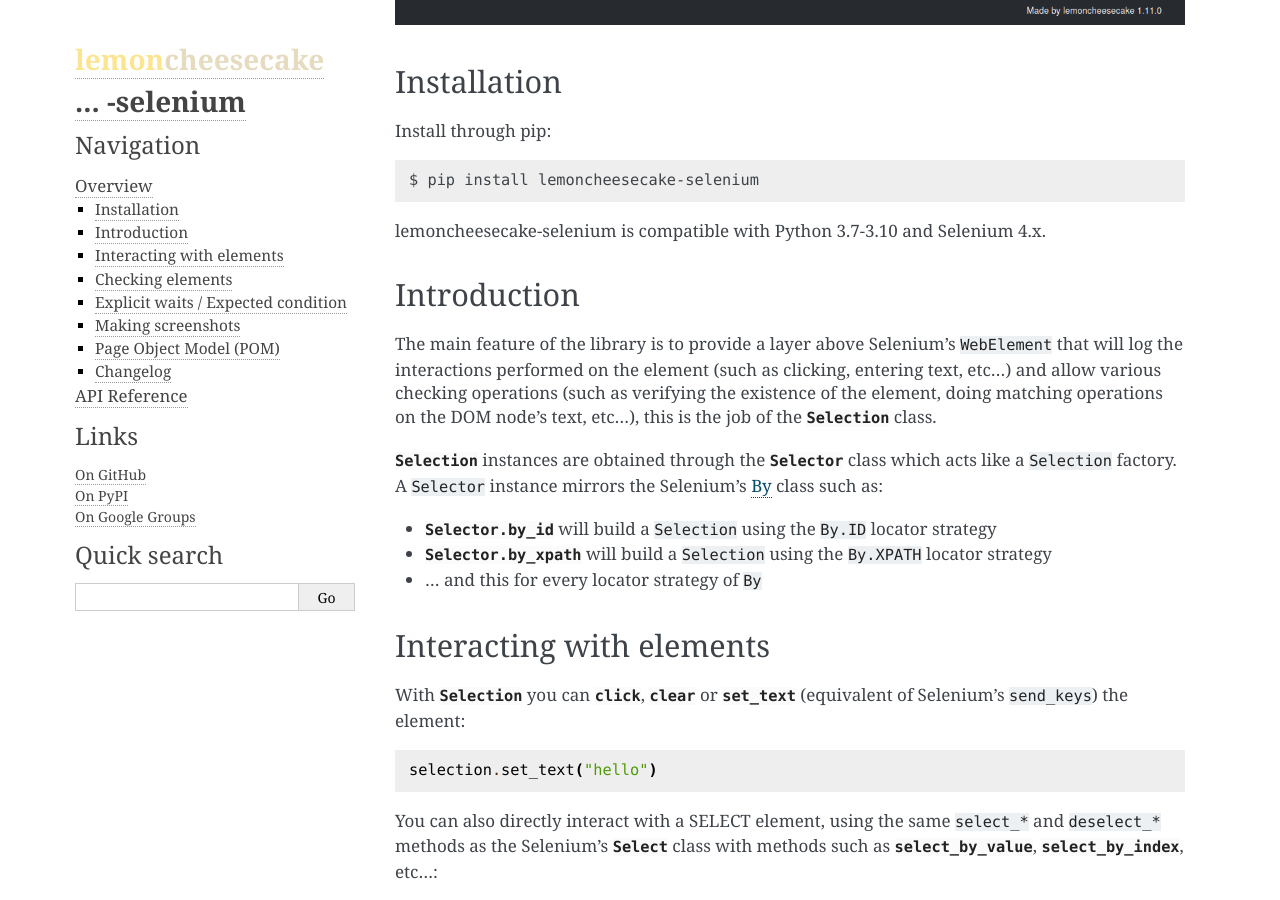
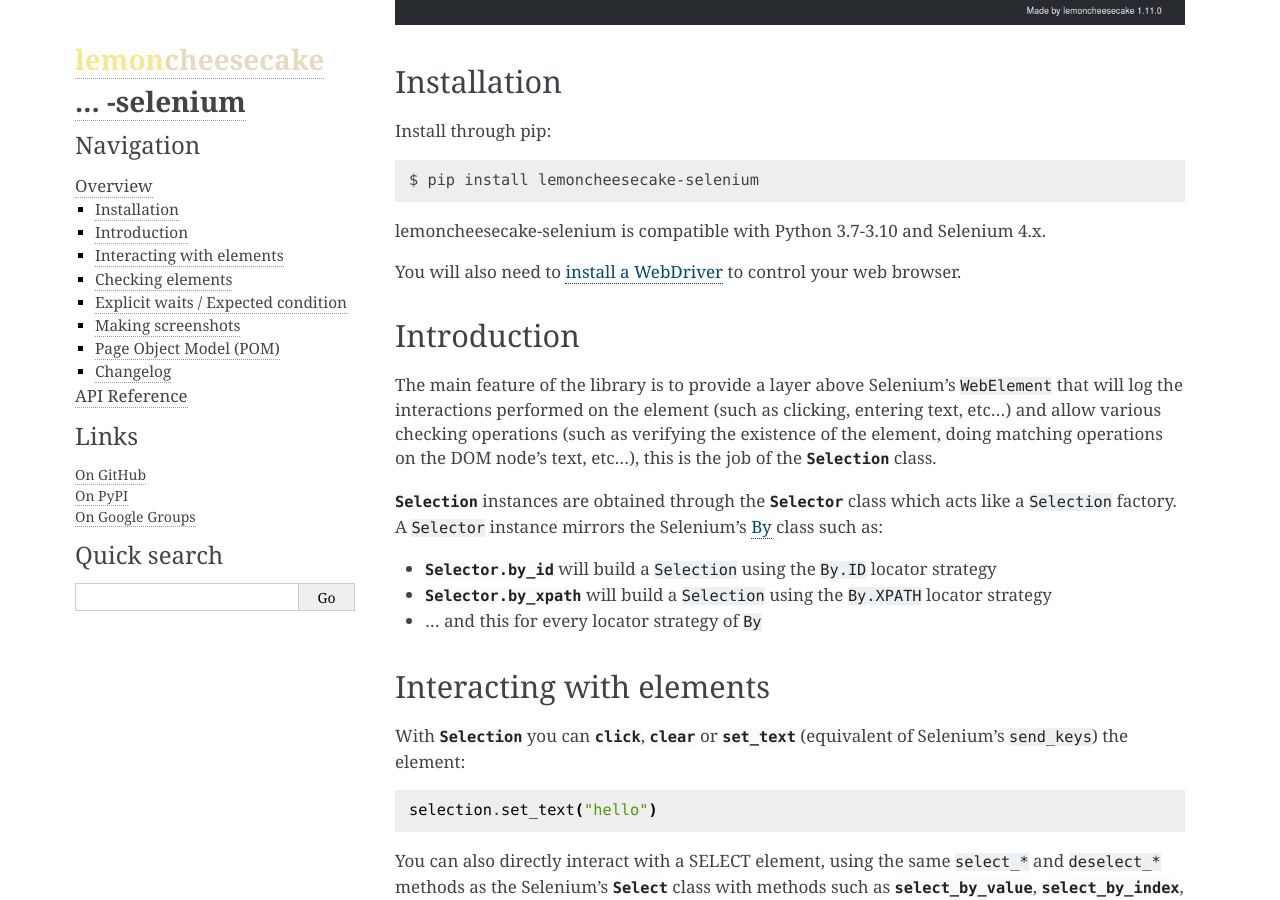
Before and after one commit to lemoncheesecake/lemoncheesecake-selenium, a Sphinx documentation site: the page built from doc/index.rst, in a window 1280 px wide and 900 px high, scrolled down 2191 px. Built offline with Sphinx 7.4.7, drawn with Linux system fonts in a browser that asks for light colours; the version number could not be read and is left out.

Commit message:
doc: add a note about webdrivers

```diff
--- a/README.rst
+++ b/README.rst
@@ -76,6 +76,9 @@
 
 lemoncheesecake-selenium is compatible with Python 3.7-3.10 and Selenium 4.x.
 
+You will also need to `install a WebDriver <https://www.selenium.dev/documentation/getting_started/installing_browser_drivers/>`_
+to control your web browser.
+
 Features
 --------
 
--- a/doc/index.rst
+++ b/doc/index.rst
@@ -65,6 +65,9 @@
    $ pip install lemoncheesecake-selenium
 
 lemoncheesecake-selenium is compatible with Python 3.7-3.10 and Selenium 4.x.
+
+You will also need to `install a WebDriver <https://www.selenium.dev/documentation/getting_started/installing_browser_drivers/>`_
+to control your web browser.
 
 Introduction
 ------------
```
